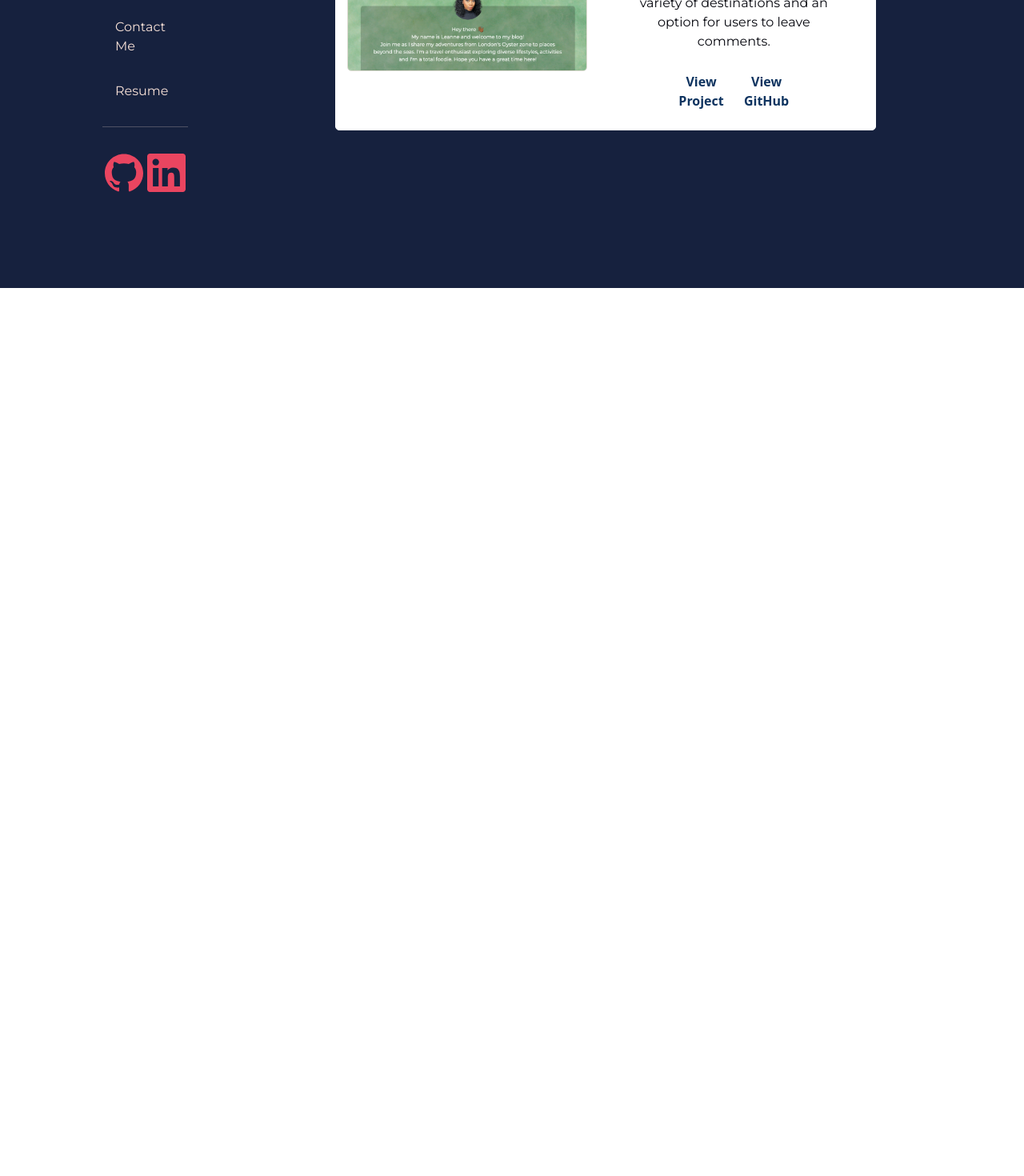
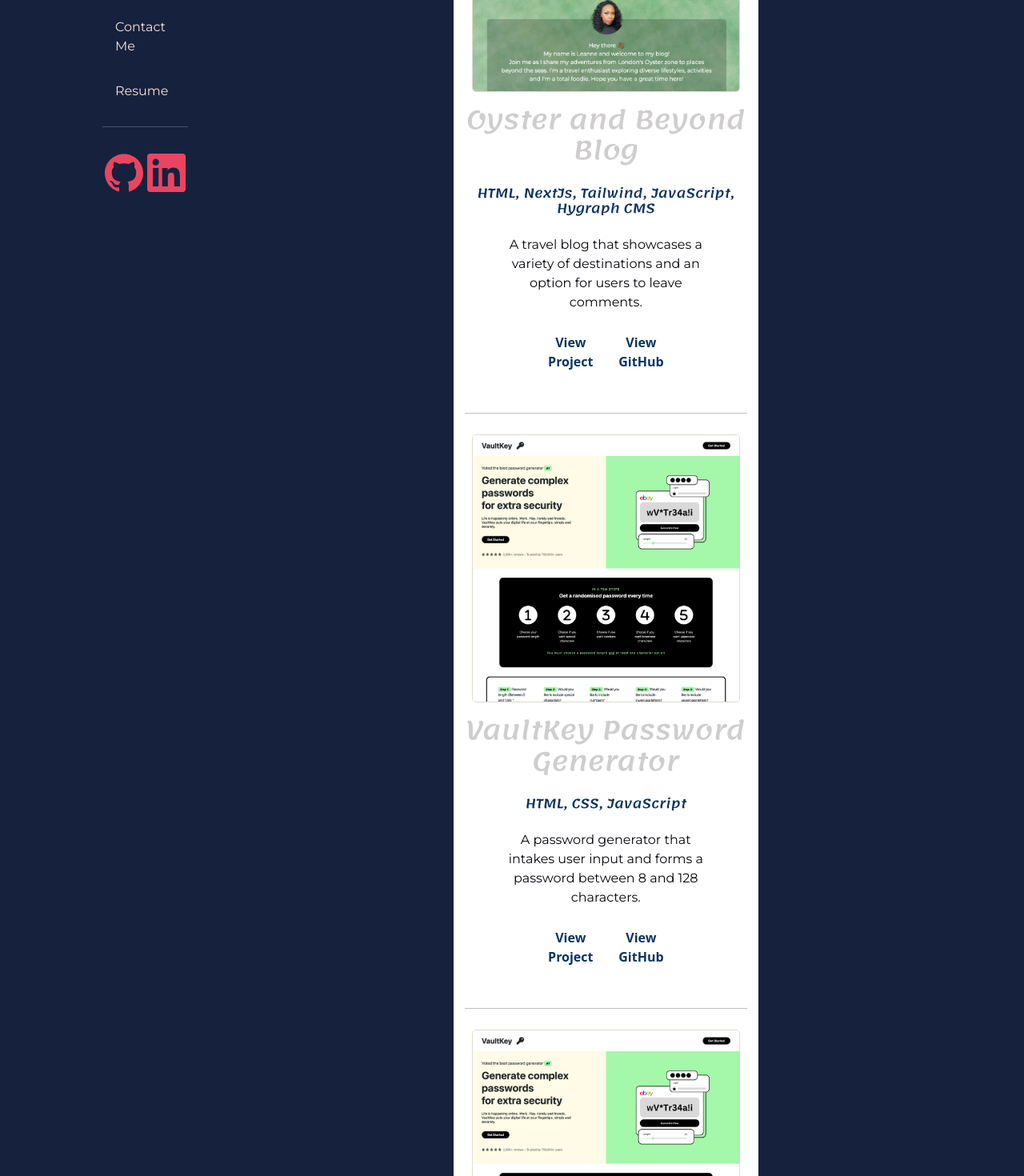
Before and after one commit to LeanneCodes/react-portfolio, a React (Vite) app: page /projects in a window 1280 px wide. Shown: the part 440-1910 px from the top of the page at 80% size. Before the commit the page ends 800 px from the top, so only its background shows below. Built offline with nearby package versions, Linux system fonts and the light colour scheme.

Commit message:
map through projects via json file

```diff
--- a/src/components/Navbar.css
+++ b/src/components/Navbar.css
@@ -18,7 +18,7 @@
 
 .title {
     color: var(--header-color);
-    font-family: var(--title);
+    font-family: var(--title) !important;
     text-shadow: 2px 2px var(--pink);
     font-weight: 600;
     padding: 0.5rem 1rem;
--- a/src/components/elements/Card.jsx
+++ b/src/components/elements/Card.jsx
@@ -3,9 +3,10 @@ import '../styles/Card.css';
 
 const Card = (props) => {
   return (
-    <div className='project-card'>
+    <>
+      <div className='project-card mb-3'>
         <div className='project-image'>
-        <img src={props.img} alt="project-image" />
+          <img src={props.image} alt="project-image" />
         </div>
         <div className='project-content'>
           <div className='project-info'>
@@ -14,12 +15,14 @@ const Card = (props) => {
             <p className='w-75 mx-auto'>{props.summary}</p>
             <button>{props.link}</button>
             <div className='project-link'>
-            <a href={props.link1} target="_blank">View Project</a>
-            <a href={props.link2} target="_blank">View GitHub</a>
+              <a href={props.live} target="_blank">View Project</a>
+              <a href={props.github} target="_blank">View GitHub</a>
             </div>
           </div>
         </div>
       </div>
+      <hr />
+    </>
   )
 }
 
--- a/src/components/pages/Projects.jsx
+++ b/src/components/pages/Projects.jsx
@@ -1,8 +1,7 @@
 import React from 'react'
 import '../styles/Projects.css';
 import Card from '../elements/Card';
-import Oyster from "../../assets/oyster-and-beyond-project-cover.png"
-import VaultKey from '../../assets/vaultkey-project-cover.png';
+import projectsData from '../../projects.json';
 
 const Projects = () => {
   return (
@@ -10,14 +9,18 @@ const Projects = () => {
       <h1>My Projects</h1>
       <div className='projects'>
         <div className='projects-card'>
-          <Card
-            img={ Oyster }
-            name="Oyster & Beyond Blog"
-            tech="HTML, NextJs, Tailwind, JavaScript, Hygraph CMS"
-            summary="A travel blog that showcases a variety of destinations and an option for users to leave comments."
-            link1="https://oyster-and-beyond-blog.vercel.app/"
-            link2="https://github.com/LeanneCodes/oyster-and-beyond-blog"
-          />
+          {projectsData.map((project) => (
+            <Card
+              id={project.id}
+              key={project.id}
+              image={project.image}
+              name={project.name}
+              tech={project.tech}
+              summary={project.summary}
+              live={project.live}
+              github={project.github}
+            />
+          ))}
         </div>
       </div>
     </div>
--- a/src/components/styles/Card.css
+++ b/src/components/styles/Card.css
@@ -50,13 +50,21 @@
 .project-card {
     text-align: center;
     display: flex;
+    margin-bottom: 20px;
 }
 
-@media screen and (max-width: 1024px) {
-    .project-content {
-        height: 350px;
-        text-align: center;
+@media screen and (max-width: 1400px) {
+    .project-card {
+        flex-direction: column;
+    }
+
+    .project-image {
         display: flex;
-        justify-content: center;
+        justify-content: center !important;
+    }
+
+    .project-image img {
+        margin-right: 0;
+        width: 335px;
     }
 }
--- a/src/components/styles/Projects.css
+++ b/src/components/styles/Projects.css
@@ -3,23 +3,17 @@
     padding: 100px !important;
 }
 
-.projects {
+.projects-card {
+    background-color: white;
+    padding: 14px;
+    margin: 10px auto;
+    border-radius: 5px;
+    color: var(--bg-2);
     display: grid;
     grid-template-columns: auto;
-}
-
-.projects-card {
-    background-color: white;
-    margin-top: 1rem;
-    width: 100%;
-    padding: 14px;
-    margin: 10px auto;
-    border: 1px solid white;
-    border-radius: 5px;
-    color: var(--bg-2);
-    display: flex;
-    justify-content: space-evenly;
+    row-gap: 10px;
     width: 80%;
+    box-sizing: border-box;
 }
 
 .project-link {
@@ -39,35 +33,14 @@
     color: var(--coral);
 }
 
-@media screen and (max-width: 768px) {
-    .projects {
-        flex-wrap: wrap;
-        margin-top: 1rem;
-    }
-
+@media screen and (max-width: 1400px) {
     .projects-card {
-        width: 48%;
-        margin: 10px 10px 0 0;
-    }
-}
-
-@media screen and (max-width: 425px) {
-    .projects-card {
-        width: 93%;
-        margin: 10px 0;
+        flex-direction: column;
+        display: flex;
+        width: 45% !important;
     }
 
     .projects {
-        margin-top: 2rem;
-    }
-
-    .projects-container {
-        padding: 2rem 1rem !important;
+        grid-template-columns: auto auto;
     }
 }
-
-@media screen and (max-width: 320px) {
-    .projects {
-        margin-top: 1rem;
-    }
-}
--- /dev/null
+++ b/src/projects.json
@@ -0,0 +1,29 @@
+[
+    {
+        "id": 1,
+        "image": "src/assets/oyster-and-beyond-project-cover.png",
+        "name": "Oyster and Beyond Blog",
+        "tech": "HTML, NextJs, Tailwind, JavaScript, Hygraph CMS",
+        "summary": "A travel blog that showcases a variety of destinations and an option for users to leave comments.",
+        "live": "https://oyster-and-beyond-blog.vercel.app/",
+        "github": "https://github.com/LeanneCodes/oyster-and-beyond-blog"
+    },
+    {
+        "id": 2,
+        "image": "src/assets/vaultkey-project-cover.png",
+        "name": "VaultKey Password Generator",
+        "tech": "HTML, CSS, JavaScript",
+        "summary": "A password generator that intakes user input and forms a password between 8 and 128 characters.",
+        "live": "https://leannecodes.github.io/vault-key-generator/",
+        "github": "https://github.com/LeanneCodes/vault-key-generator"
+    },
+    {
+        "id": 3,
+        "image": "src/assets/vaultkey-project-cover.png",
+        "name": "VaultKey Password Generator",
+        "tech": "HTML, CSS, JavaScript",
+        "summary": "A password generator that intakes user input and forms a password between 8 and 128 characters.",
+        "live": "https://leannecodes.github.io/vault-key-generator/",
+        "github": "https://github.com/LeanneCodes/vault-key-generator"
+    }
+]
```
Lines whose indentation alone changed are shown as unchanged.
